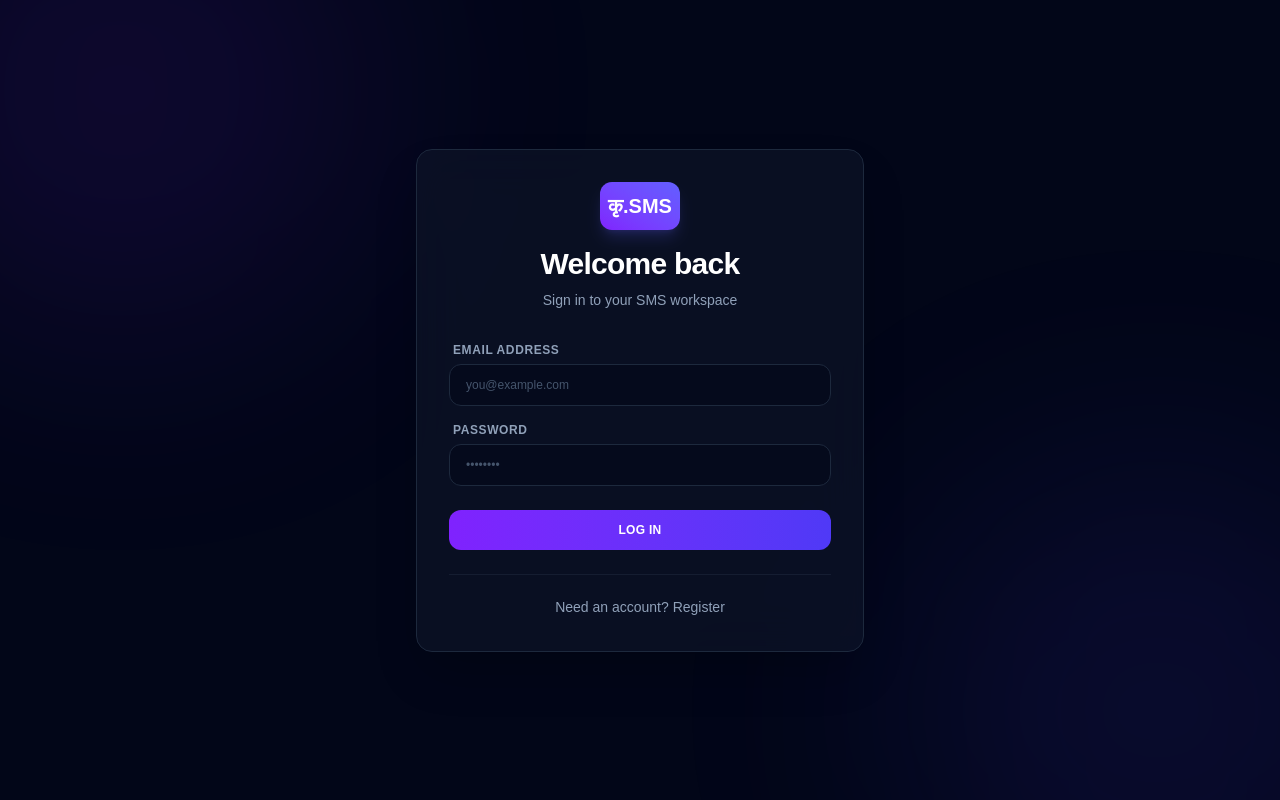
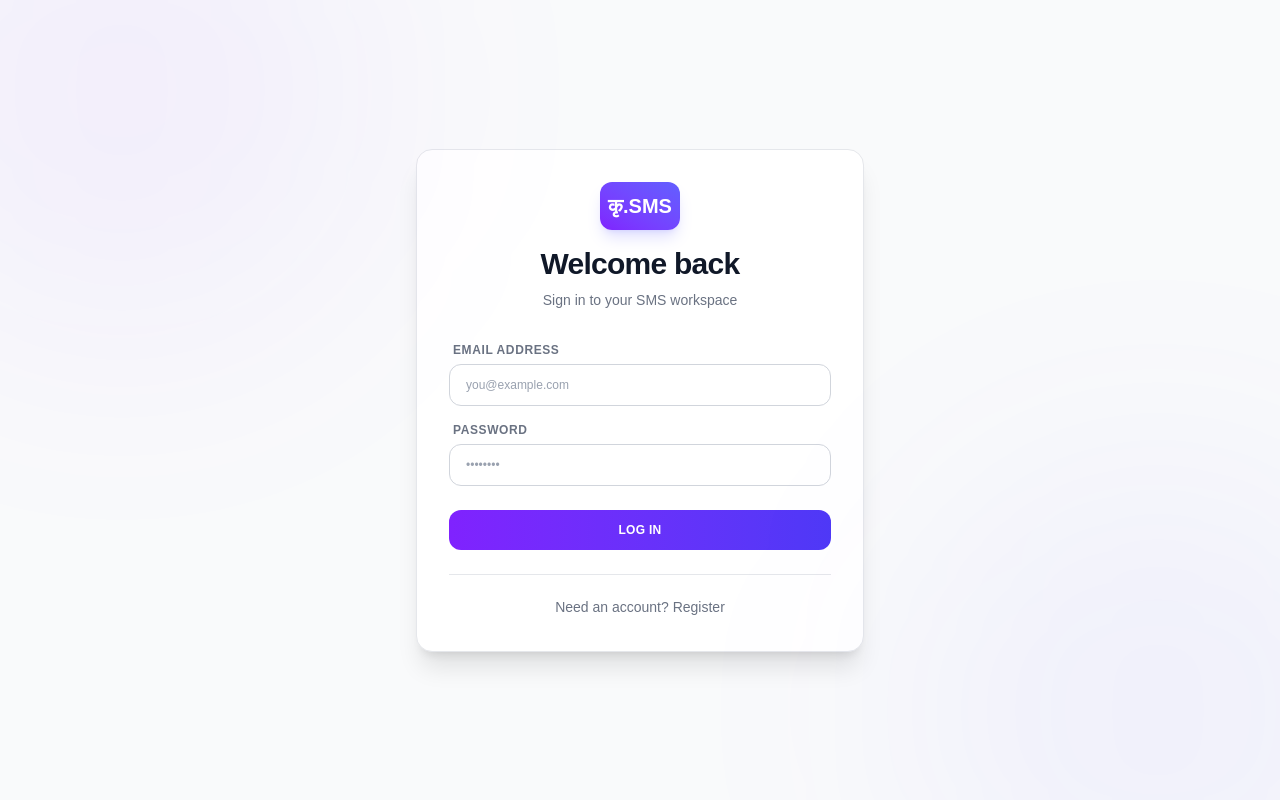
Before and after one commit to newsunneupane/kree-sms, a Next.js app in the folder kreesms/: page / in a window 1280 px wide. Built offline with nearby package versions, Linux system fonts and the light colour scheme.

Commit message:
feat: light-only UI, API top-ups deduct from unallocated pool

```diff
--- a/kreesms/src/app/api/admin/api-clients/route.js
+++ b/kreesms/src/app/api/admin/api-clients/route.js
@@ -18,7 +18,6 @@ export const runtime = "nodejs";
 const issueSchema = z.object({
   name: z.string().trim().min(2, "Name is required.").max(120),
   product: z.enum(["school", "restaurant", "accounting", "other"]).optional().default("school"),
-  credits: z.coerce.number().int().min(0).max(10000000).optional().default(0),
   rateLimitPerMin: z.coerce.number().int().min(1).max(1000).optional().default(60),
   allowedIps: z.array(z.string().trim().max(45)).max(50).optional().default([]),
 });
@@ -77,7 +76,7 @@ export async function POST(req) {
           key_prefix: keyPrefixOf(apiKey),
           key_hash: hashWithPepper(apiKey),
           secret_enc: encryptSecret(secret),
-          sms_balance: v.data.credits,
+          sms_balance: 0,
           rate_limit_per_min: v.data.rateLimitPerMin,
           allowed_ips: v.data.allowedIps,
           user_id: holder.id,
--- a/kreesms/src/app/components/AdminDashboard.js
+++ b/kreesms/src/app/components/AdminDashboard.js
@@ -1,6 +1,5 @@
 "use client";
 import { useState, useEffect } from "react";
-import { useTheme } from "./ThemeContext";
 import { api } from "../../lib/client-api";
 import ApiDashboard from "./admin/ApiDashboard";
 
@@ -17,7 +16,6 @@ export default function AdminDashboard({ admin, logout }) {
 
   const [topUpAmount, setTopUpAmount] = useState("");
   const [isSubmittingTopUp, setIsSubmittingTopUp] = useState(false);
-  const { isDark, toggleTheme } = useTheme();
 
   const fetchBalances = async () => {
     if (!admin?.id) return;
@@ -124,13 +122,6 @@ export default function AdminDashboard({ admin, logout }) {
           </div>
           <div className="flex items-center gap-2">
             <button
-              type="button"
-              onClick={toggleTheme}
-              className="bg-gray-800 hover:bg-gray-700 text-gray-300 text-xs font-black tracking-wide py-2.5 px-4 rounded-xl transition-all shadow-md self-stretch sm:self-auto"
-            >
-              {isDark ? "☀️ Light" : "🌙 Dark"}
-            </button>
-            <button
               onClick={logout}
               type="button"
               className="bg-red-500 hover:bg-red-600 active:scale-[0.98] text-white text-xs font-black tracking-wide py-2.5 px-4 rounded-xl transition-all shadow-md shadow-red-500/10 self-stretch sm:self-auto text-center"
@@ -158,7 +149,7 @@ export default function AdminDashboard({ admin, logout }) {
         </div>
 
         {tab === "api" ? (
-          <ApiDashboard />
+          <ApiDashboard onPoolChange={fetchBalances} />
         ) : (
         <>
 
--- a/kreesms/src/app/components/ThemeContext.js
+++ /dev/null
@@ -1,71 +0,0 @@
-"use client";
-import { createContext, useContext, useState, useEffect, useCallback } from "react";
-
-const ThemeContext = createContext();
-
-const darkVars = {
-  "--color-gray-50": "#020617",
-  "--color-gray-100": "#0f172a",
-  "--color-gray-200": "#1e293b",
-  "--color-gray-300": "#334155",
-  "--color-gray-400": "#475569",
-  "--color-gray-500": "#64748b",
-  "--color-gray-600": "#94a3b8",
-  "--color-gray-700": "#cbd5e1",
-  "--color-gray-800": "#e2e8f0",
-  "--color-gray-900": "#f1f5f9",
-  "--color-white": "#0f172a",
-  "--background": "#0f172a",
-  "--foreground": "#f1f5f9",
-};
-
-const lightVars = {
-  "--color-gray-50": "#f9fafb",
-  "--color-gray-100": "#f3f4f6",
-  "--color-gray-200": "#e5e7eb",
-  "--color-gray-300": "#d1d5db",
-  "--color-gray-400": "#9ca3af",
-  "--color-gray-500": "#6b7280",
-  "--color-gray-600": "#4b5563",
-  "--color-gray-700": "#374151",
-  "--color-gray-800": "#1f2937",
-  "--color-gray-900": "#111827",
-  "--color-white": "#ffffff",
-  "--background": "#ffffff",
-  "--foreground": "#171717",
-};
-
-function applyTheme(root, vars) {
-  for (const [key, val] of Object.entries(vars)) {
-    root.style.setProperty(key, val);
-  }
-}
-
-export function ThemeProvider({ children }) {
-  const [isDark, setIsDark] = useState(false);
-
-  useEffect(() => {
-    const stored = localStorage.getItem("kreesms-theme");
-    const prefersDark = window.matchMedia("(prefers-color-scheme: dark)").matches;
-    const dark = stored ? stored === "dark" : prefersDark;
-    setIsDark(dark);
-    applyTheme(document.documentElement, dark ? darkVars : lightVars);
-  }, []);
-
-  const toggleTheme = useCallback(() => {
-    setIsDark(prev => {
-      const next = !prev;
-      localStorage.setItem("kreesms-theme", next ? "dark" : "light");
-      applyTheme(document.documentElement, next ? darkVars : lightVars);
-      return next;
-    });
-  }, []);
-
-  return (
-    <ThemeContext.Provider value={{ isDark, toggleTheme }}>
-      {children}
-    </ThemeContext.Provider>
-  );
-}
-
-export const useTheme = () => useContext(ThemeContext);
--- a/kreesms/src/app/components/UserDashboard.js
+++ b/kreesms/src/app/components/UserDashboard.js
@@ -1,7 +1,6 @@
 "use client";
 import { useState, useEffect } from "react";
 import * as XLSX from "xlsx";
-import { useTheme } from "./ThemeContext";
 
 import SingleSms from "./user/SingleSms";
 import BulkSms from "./user/BulkSms";
@@ -17,7 +16,6 @@ export default function UserDashboard({ user, logout }) {
   const [balance, setBalance] = useState(user.sms_balance);
   const [status, setStatus] = useState("");
   const [mobileMenuOpen, setMobileMenuOpen] = useState(false);
-  const { isDark, toggleTheme } = useTheme();
 
   const syncBalance = async () => {
     try {
@@ -161,21 +159,11 @@ export default function UserDashboard({ user, logout }) {
             </div>
           </div>
 
-          <div className="flex items-center gap-3">
-            <div className="bg-emerald-500/10 border border-emerald-500/20 px-4 py-1.5 rounded-xl flex items-center space-x-2 shadow-sm shadow-emerald-950/20">
-              <span className="w-1.5 h-1.5 bg-emerald-400 rounded-full animate-pulse"></span>
-              <span className="text-xs text-emerald-600 font-semibold tracking-wide">
-                Balance: <span className="text-sm font-black text-emerald-700">{balance}</span> credits
-              </span>
-            </div>
-            <button
-              type="button"
-              onClick={toggleTheme}
-              className="p-2.5 rounded-xl bg-gray-200/80 hover:bg-gray-300 transition-all border border-gray-200 text-sm active:scale-95"
-              title={isDark ? "Switch to Light Mode" : "Switch to Dark Mode"}
-            >
-              {isDark ? "☀️" : "🌙"}
-            </button>
+          <div className="bg-emerald-500/10 border border-emerald-500/20 px-4 py-1.5 rounded-xl flex items-center space-x-2 shadow-sm shadow-emerald-950/20">
+            <span className="w-1.5 h-1.5 bg-emerald-400 rounded-full animate-pulse"></span>
+            <span className="text-xs text-emerald-600 font-semibold tracking-wide">
+              Balance: <span className="text-sm font-black text-emerald-700">{balance}</span> credits
+            </span>
           </div>
         </header>
 
--- a/kreesms/src/app/page.js
+++ b/kreesms/src/app/page.js
@@ -127,7 +127,7 @@ export default function Home() {
 
   if (checkingSession) {
     return (
-      <div className="min-h-screen bg-slate-950 flex flex-col items-center justify-center text-slate-400 gap-4">
+      <div className="min-h-screen bg-gray-50 flex flex-col items-center justify-center text-gray-500 gap-4">
         <div className="w-10 h-10 border-4 border-violet-500/30 border-t-violet-500 rounded-full animate-spin"></div>
         <p className="text-sm font-medium tracking-wide">Loading your session...</p>
       </div>
@@ -139,19 +139,19 @@ export default function Home() {
   if (user && user.role === "api_client") return <ApiClientDashboard user={user} logout={handleLogout} />;
 
   return (
-    <main className="min-h-screen bg-slate-950 flex items-center justify-center p-4 sm:p-6 lg:p-8 relative overflow-hidden civilian-theme">
-      <div className="absolute top-[-20%] left-[-10%] w-[500px] h-[500px] rounded-full bg-violet-600/10 blur-[120px] pointer-events-none" />
-      <div className="absolute bottom-[-20%] right-[-10%] w-[500px] h-[500px] rounded-full bg-indigo-600/10 blur-[120px] pointer-events-none" />
+    <main className="min-h-screen bg-gray-50 flex items-center justify-center p-4 sm:p-6 lg:p-8 relative overflow-hidden">
+      <div className="absolute top-[-20%] left-[-10%] w-[500px] h-[500px] rounded-full bg-violet-600/5 blur-[120px] pointer-events-none" />
+      <div className="absolute bottom-[-20%] right-[-10%] w-[500px] h-[500px] rounded-full bg-indigo-600/5 blur-[120px] pointer-events-none" />
 
-      <div className="bg-slate-900/60 backdrop-blur-xl border border-slate-800 p-8 rounded-2xl shadow-2xl w-full max-w-md transition-all duration-300 hover:border-slate-700/80">
+      <div className="bg-white border border-gray-200 p-8 rounded-2xl shadow-xl w-full max-w-md">
         <header className="mb-8 text-center">
           <div className="inline-flex items-center justify-center w-20 h-12 rounded-xl bg-gradient-to-tr from-violet-600 to-indigo-500 text-white font-black text-xl shadow-lg shadow-indigo-500/20 mb-4">
             कृ.SMS
           </div>
-          <h2 className="text-2xl font-bold tracking-tight text-white sm:text-3xl">
+          <h2 className="text-2xl font-bold tracking-tight text-gray-900 sm:text-3xl">
             {!isRegister ? "Welcome back" : regStep === 1 ? "Create account" : regStep === 2 ? "Verify email" : "Pending approval"}
           </h2>
-          <p className="text-sm text-slate-400 mt-2">
+          <p className="text-sm text-gray-500 mt-2">
             {!isRegister ? "Sign in to your SMS workspace" : regStep === 1 ? "Register for the SMS portal" : regStep === 2 ? "Enter the code we emailed you" : "Waiting for administrator approval"}
           </p>
         </header>
@@ -159,8 +159,8 @@ export default function Home() {
         {msg.text && (
           <div className={`mb-6 p-3.5 rounded-xl text-sm border text-center font-medium ${
             msg.type === "success"
-              ? "bg-emerald-500/10 border-emerald-500/20 text-emerald-400"
-              : "bg-rose-500/10 border-rose-500/20 text-rose-400"
+              ? "bg-emerald-50 border-emerald-200 text-emerald-700"
+              : "bg-rose-50 border-rose-200 text-rose-600"
           }`}>
             {msg.text}
           </div>
@@ -170,18 +170,18 @@ export default function Home() {
         {!isRegister && (
           <form onSubmit={handleLogin} className="space-y-4">
             <div>
-              <label className="block text-xs font-semibold text-slate-400 uppercase tracking-wider mb-1.5 ml-1">Email address</label>
+              <label className="block text-xs font-semibold text-gray-500 uppercase tracking-wider mb-1.5 ml-1">Email address</label>
               <input
                 type="email" placeholder="you@example.com" required
-                className="w-full px-4 py-3 bg-slate-950/50 border border-slate-800 text-slate-100 rounded-xl focus:outline-none focus:border-violet-500 bg-slate-900 focus:ring-2 focus:ring-violet-500/20 transition-all placeholder:text-slate-600 text-xs"
+                className="w-full px-4 py-3 bg-white border border-gray-300 text-gray-900 rounded-xl focus:outline-none focus:border-violet-500 focus:ring-2 focus:ring-violet-500/20 transition-all placeholder:text-gray-400 text-xs"
                 onChange={(e) => setForm({ ...form, email: e.target.value })}
               />
             </div>
             <div>
-              <label className="block text-xs font-semibold text-slate-400 uppercase tracking-wider mb-1.5 ml-1">Password</label>
+              <label className="block text-xs font-semibold text-gray-500 uppercase tracking-wider mb-1.5 ml-1">Password</label>
               <input
                 type="password" placeholder="••••••••" required
-                className="w-full px-4 py-3 bg-slate-950/50 border border-slate-800 text-slate-100 rounded-xl focus:outline-none focus:border-violet-500 bg-slate-900 focus:ring-2 focus:ring-violet-500/20 transition-all placeholder:text-slate-600 text-xs"
+                className="w-full px-4 py-3 bg-white border border-gray-300 text-gray-900 rounded-xl focus:outline-none focus:border-violet-500 focus:ring-2 focus:ring-violet-500/20 transition-all placeholder:text-gray-400 text-xs"
                 onChange={(e) => setForm({ ...form, password: e.target.value })}
               />
             </div>
@@ -198,26 +198,26 @@ export default function Home() {
             {regStep === 1 && (
               <form onSubmit={handleRegistrationSubmit} className="space-y-4">
                 <div>
-                  <label className="block text-xs font-semibold text-slate-400 uppercase tracking-wider mb-1.5 ml-1">Full name</label>
+                  <label className="block text-xs font-semibold text-gray-500 uppercase tracking-wider mb-1.5 ml-1">Full name</label>
                   <input
                     type="text" placeholder="John Doe" required
-                    className="w-full px-4 py-3 bg-slate-950/50 border border-slate-800 text-slate-100 rounded-xl focus:outline-none focus:border-violet-500 bg-slate-900 text-xs"
+                    className="w-full px-4 py-3 bg-white border border-gray-300 text-gray-900 rounded-xl focus:outline-none focus:border-violet-500 focus:ring-2 focus:ring-violet-500/20 transition-all placeholder:text-gray-400 text-xs"
                     onChange={(e) => setForm({ ...form, name: e.target.value })}
                   />
                 </div>
                 <div>
-                  <label className="block text-xs font-semibold text-slate-400 uppercase tracking-wider mb-1.5 ml-1">Email address</label>
+                  <label className="block text-xs font-semibold text-gray-500 uppercase tracking-wider mb-1.5 ml-1">Email address</label>
                   <input
                     type="email" placeholder="you@example.com" required
-                    className="w-full px-4 py-3 bg-slate-950/50 border border-slate-800 text-slate-100 rounded-xl focus:outline-none focus:border-violet-500 bg-slate-900 text-xs"
+                    className="w-full px-4 py-3 bg-white border border-gray-300 text-gray-900 rounded-xl focus:outline-none focus:border-violet-500 focus:ring-2 focus:ring-violet-500/20 transition-all placeholder:text-gray-400 text-xs"
                     onChange={(e) => setForm({ ...form, email: e.target.value })}
                   />
                 </div>
                 <div>
-                  <label className="block text-xs font-semibold text-slate-400 uppercase tracking-wider mb-1.5 ml-1">Password</label>
+                  <label className="block text-xs font-semibold text-gray-500 uppercase tracking-wider mb-1.5 ml-1">Password</label>
                   <input
                     type="password" placeholder="••••••••" required
-                    className="w-full px-4 py-3 bg-slate-950/50 border border-slate-800 text-slate-100 rounded-xl focus:outline-none focus:border-violet-500 bg-slate-900 text-xs"
+                    className="w-full px-4 py-3 bg-white border border-gray-300 text-gray-900 rounded-xl focus:outline-none focus:border-violet-500 focus:ring-2 focus:ring-violet-500/20 transition-all placeholder:text-gray-400 text-xs"
                     onChange={(e) => setForm({ ...form, password: e.target.value })}
                   />
                 </div>
@@ -230,23 +230,23 @@ export default function Home() {
             {/* Step 2: OTP code */}
             {regStep === 2 && (
               <form onSubmit={handleOtpVerifySubmit} className="space-y-4 animate-fade-in">
-                <div className="text-center p-3.5 bg-slate-950/40 border border-slate-800/60 rounded-xl">
-                  <p className="text-xs text-slate-400">We sent a 6-digit verification code to <span className="text-violet-400 font-mono font-bold">{form.email}</span></p>
-                  <span className="text-violet-400 w-full font-mono font-bold"> Tip: check your spam folder.</span>
+                <div className="text-center p-3.5 bg-violet-50 border border-violet-200 rounded-xl">
+                  <p className="text-xs text-gray-600">We sent a 6-digit verification code to <span className="text-violet-600 font-mono font-bold">{form.email}</span></p>
+                  <span className="text-violet-600 w-full font-mono font-bold"> Tip: check your spam folder.</span>
                 </div>
                 <div>
-                  <label className="block text-xs font-semibold text-slate-400 uppercase tracking-wider mb-1.5 text-center font-mono tracking-widest">Verification code</label>
+                  <label className="block text-xs font-semibold text-gray-500 uppercase tracking-wider mb-1.5 text-center font-mono tracking-widest">Verification code</label>
                   <input
                     type="text" maxLength={6} placeholder="123456" required
                     value={otpCode}
-                    className="w-full p-3 text-center text-lg bg-slate-950/50 border border-slate-800 text-violet-400 font-bold font-mono tracking-[0.4em] rounded-xl focus:outline-none focus:border-violet-500 bg-slate-900"
+                    className="w-full p-3 text-center text-lg bg-white border border-gray-300 text-violet-600 font-bold font-mono tracking-[0.4em] rounded-xl focus:outline-none focus:border-violet-500 focus:ring-2 focus:ring-violet-500/20"
                     onChange={(e) => setOtpCode(e.target.value)}
                   />
                 </div>
                 <button type="submit" disabled={isLoading} className="w-full bg-gradient-to-r from-emerald-600 to-teal-600 text-white py-3 rounded-xl text-xs font-black tracking-wide uppercase transition-all disabled:opacity-40">
                   {isLoading ? "Verifying..." : "Verify code"}
                 </button>
-                <button type="button" onClick={() => setRegStep(1)} className="w-full text-center text-slate-600 hover:text-slate-500 text-[11px] font-bold">
+                <button type="button" onClick={() => setRegStep(1)} className="w-full text-center text-gray-500 hover:text-gray-700 text-[11px] font-bold">
                   ← Use a different email
                 </button>
               </form>
@@ -255,12 +255,12 @@ export default function Home() {
             {/* Step 3: pending-approval notice */}
             {regStep === 3 && (
               <div className="text-center space-y-4 py-4 animate-fade-in">
-                <div className="w-11 h-11 bg-amber-500/10 border border-amber-500/20 text-amber-400 text-lg flex items-center justify-center rounded-full mx-auto animate-pulse">
+                <div className="w-11 h-11 bg-amber-50 border border-amber-200 text-amber-600 text-lg flex items-center justify-center rounded-full mx-auto animate-pulse">
                   ⏳
                 </div>
                 <div className="space-y-1">
-                  <h4 className="text-xs font-black uppercase text-slate-200 tracking-wider">Registration received</h4>
-                  <p className="text-[11px] text-slate-500 leading-relaxed max-w-xs mx-auto">
+                  <h4 className="text-xs font-black uppercase text-gray-900 tracking-wider">Registration received</h4>
+                  <p className="text-[11px] text-gray-500 leading-relaxed max-w-xs mx-auto">
                     Your email is verified. Your account is waiting for administrator approval — you can sign in once it is approved.
                   </p>
                 </div>
@@ -271,7 +271,7 @@ export default function Home() {
                     setRegStep(1);
                     setMsg({ text: "", type: "" });
                   }}
-                  className="bg-slate-950 border border-slate-800 text-slate-400 hover:text-white hover:border-slate-700 text-[11px] font-bold py-2 px-4 rounded-xl transition-all"
+                  className="bg-white border border-gray-300 text-gray-600 hover:text-gray-900 hover:border-gray-400 text-[11px] font-bold py-2 px-4 rounded-xl transition-all"
                 >
                   Back to login
                 </button>
@@ -282,9 +282,9 @@ export default function Home() {
 
         {/* Switch between login and registration */}
         {(!isRegister || regStep !== 3) && (
-          <div className="mt-6 pt-5 border-t border-slate-800/60 text-center">
+          <div className="mt-6 pt-5 border-t border-gray-200 text-center">
             <p
-              className="text-sm text-slate-400 cursor-pointer hover:text-violet-400 transition-colors inline-block"
+              className="text-sm text-gray-500 cursor-pointer hover:text-violet-600 transition-colors inline-block"
               onClick={() => {
                 setIsRegister(!isRegister);
                 setRegStep(1);
```
Also changed, not shown: kreesms/src/app/api/admin/api-clients/[id]/topup/route.js (+31 -6 lines), kreesms/src/app/components/admin/ApiDashboard.js (+4 -12 lines), kreesms/src/app/layout.js (+2 -36 lines).
